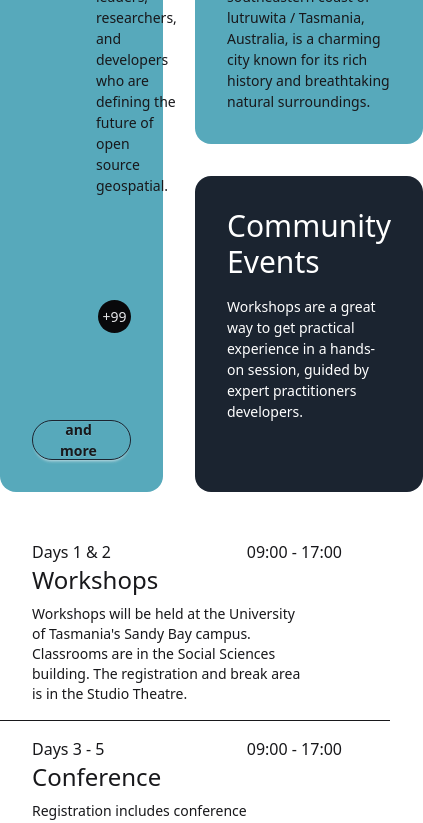
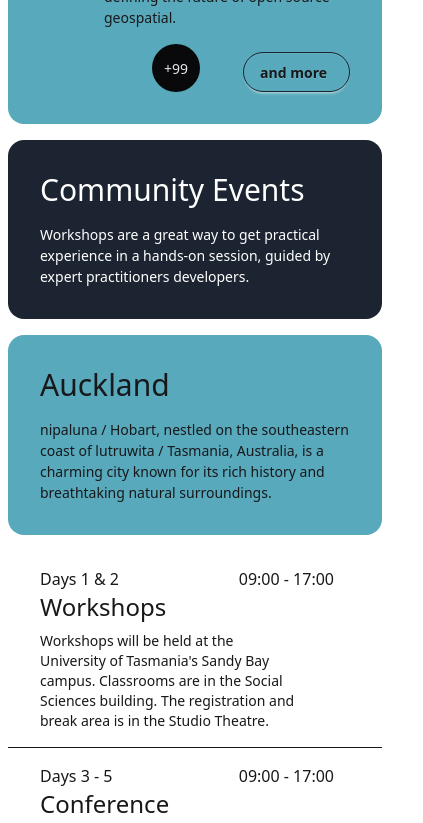
Before and after one commit to osgeo-oceania/foss4g-2025, a SvelteKit app: page / in a window 390 px wide. Shown: the part 914-1737 px from the top of the page, 423 px wide, since content can reach past the window. Built offline with nearby package versions, Linux system fonts and the light colour scheme; what @iconify/tailwind4 would draw is missing.

Commit message:
better mobile

```diff
--- a/src/routes/+layout.svelte
+++ b/src/routes/+layout.svelte
@@ -5,7 +5,7 @@
   let { children } = $props();
 </script>
 
-<div class="flex flex-col mx-auto max-w-4xl min-h-screen">
+<div class="flex flex-col mx-auto max-w-4xl min-h-screen px-2">
   <Header />
   {@render children()}
 </div>
--- a/src/routes/+page.svelte
+++ b/src/routes/+page.svelte
@@ -7,7 +7,7 @@
 
 <!-- Hero -->
 
-<div class="hero">
+<div class="hero flex">
   <div class="hero-content bg-secondary relative min-h-[500px] w-full flex-col rounded-2xl p-8">
     <div class="[&_path]:!fill-primary absolute right-0 bottom-0 -z-10 h-86 w-86 pr-8 pb-8">
       {@html Foss4g2025Logo}
@@ -36,12 +36,12 @@
 
 <!-- Sponsor Grid -->
 
-<div class="my-6 grid grid-cols-5">
+<div class="my-6 grid grid-cols-3 sm:grid-cols-6">
   {#each Object.values(Sponsors)
     .sort((a, b) => a.level - b.level)
-    .slice(0, 5) as sponsor}
+    .slice(0, 6) as sponsor}
     {#await sponsor.logo() then module}
-      <div class="flex items-center justify-center px-8">
+      <div class="flex items-center justify-center px-4 sm:px-8">
         <div class="harmonized-logo">
           <enhanced:img src={module.default} alt={sponsor.name} />
         </div>
@@ -52,7 +52,7 @@
 
 <!-- Cards -->
 
-<div class="grid grid-cols-2 space-x-8 pb-8">
+<div class="grid grid-cols-1 sm:grid-cols-2 sm:space-x-4 space-y-4 sm:space-y-0 pb-4">
   <div class="card bg-secondary rounded-2xl">
     <div class="card-body space-y-2 p-8">
       <div class="text-3xl">Speakers</div>
@@ -69,7 +69,7 @@
       </div>
       <div class="flex flex-grow flex-row flex-wrap items-end justify-between">
         <div class="avatar-group -space-x-5">
-          {#each Object.values(Team).slice(0, 5) as person}
+          {#each Object.values(Team).slice(0, 4) as person}
             {#await person.photo() then module}
               <div class="avatar border-0">
                 <div class="aspect-square w-12 rounded-full">
@@ -93,7 +93,7 @@
     </div>
   </div>
 
-  <div class="grid grid-rows-2 space-y-8">
+  <div class="flex flex-col-reverse sm:flex-col gap-y-4">
     <div class="card bg-secondary rounded-2xl">
       <div class="card-body space-y-2 p-8">
         <div class="text-3xl">Auckland</div>
```
